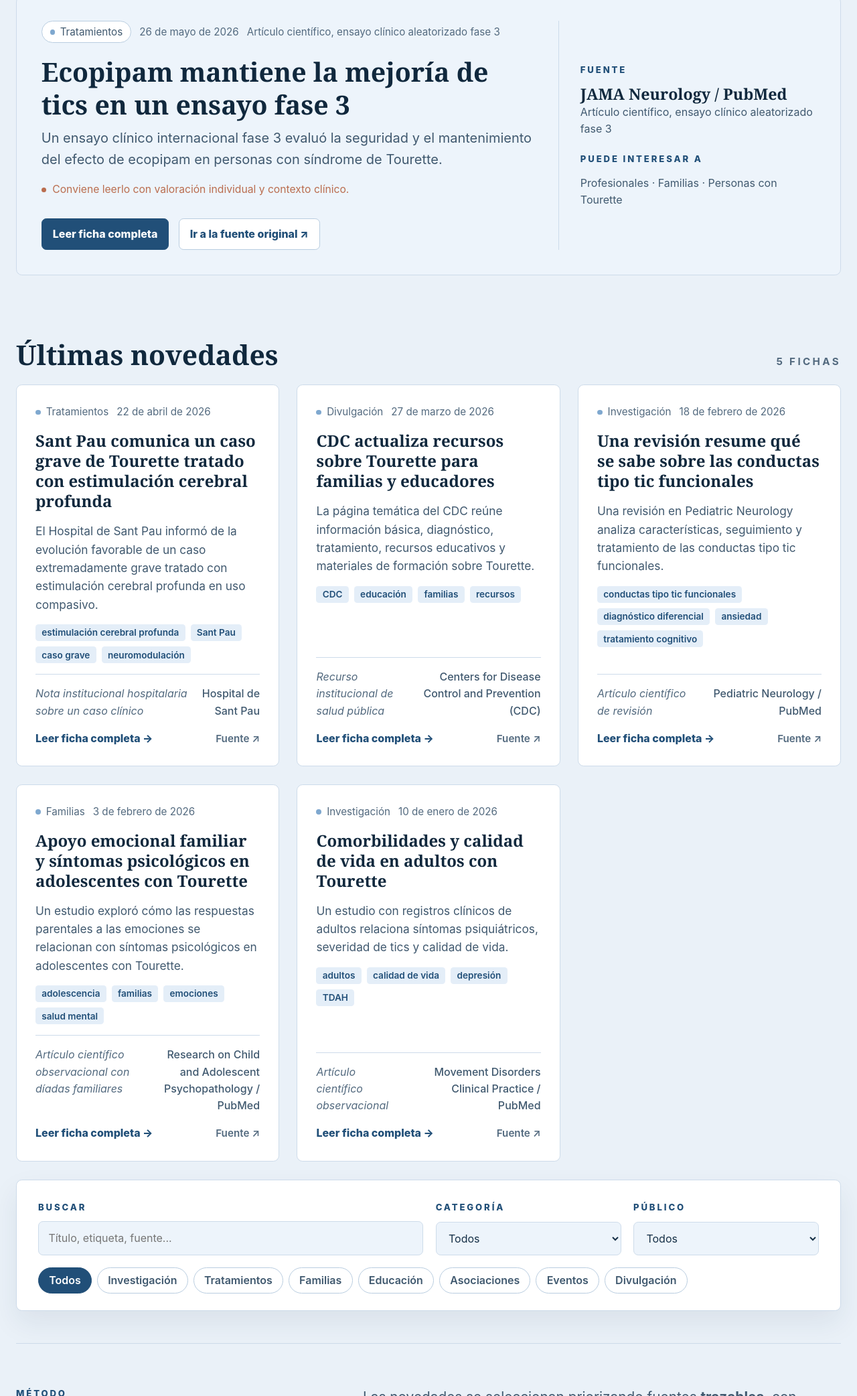
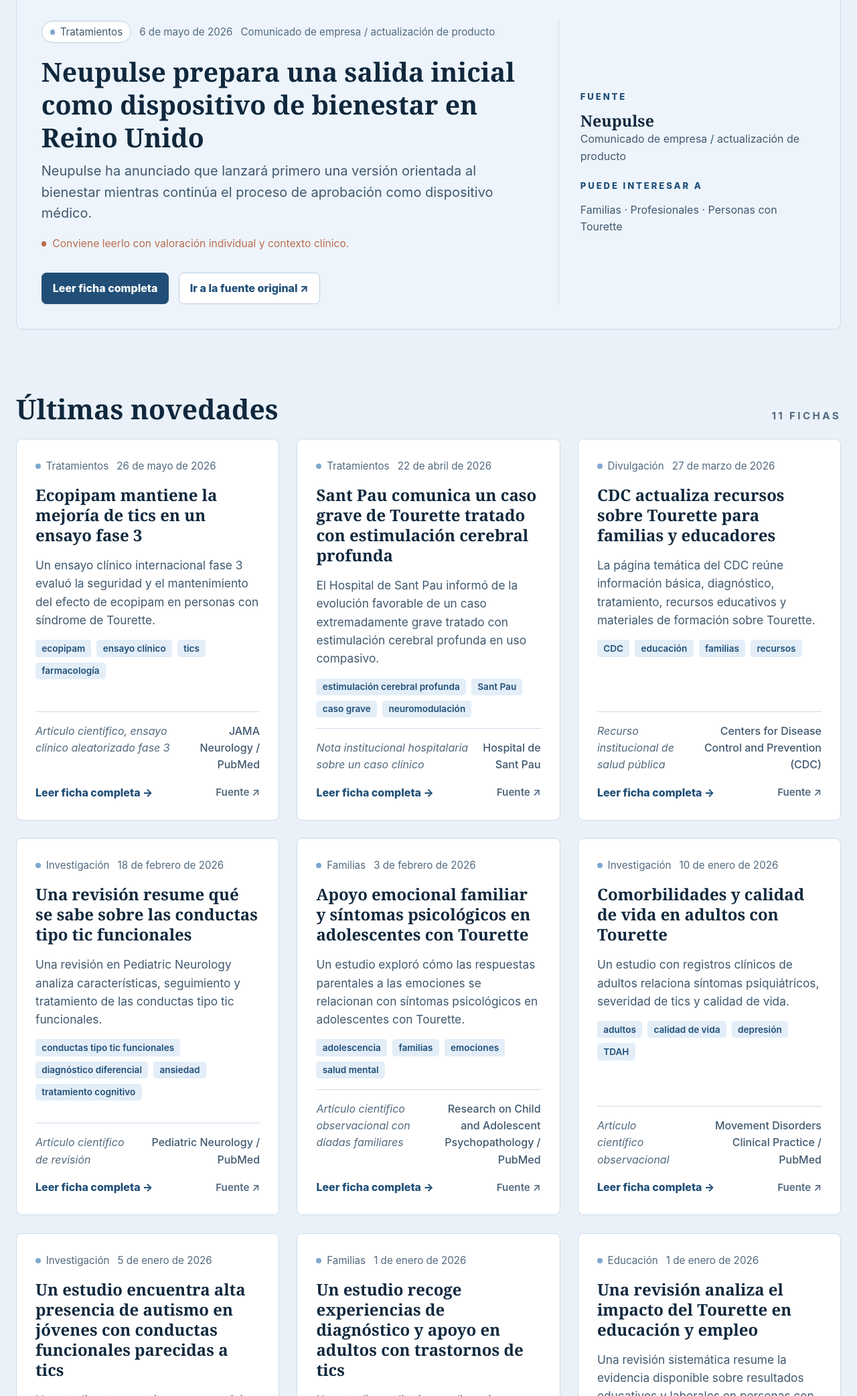
Before and after one commit to sergioberdiales/novedades-tourette, an Astro site: page / in a window 1280 px wide. Shown: the part 716-2800 px from the top of the page at 67% size. Built offline with nearby package versions, Linux system fonts and the light colour scheme; Astro itself is replaced by a stand-in of ours.

Commit message:
Añadir nuevas noticias y destacar Neupulse

```diff
--- a/src/content/config.ts
+++ b/src/content/config.ts
@@ -25,6 +25,7 @@ const posts = defineCollection({
     checkedDate: z.coerce.date(),
     summary: z.string(),
     caution: z.string(),
+    featured: z.boolean().optional().default(false),
   }),
 });
 
--- /dev/null
+++ b/src/content/posts/adultos-tics-diagnostico-apoyo-reino-unido.md
@@ -0,0 +1,17 @@
+---
+title: "Un estudio recoge experiencias de diagnóstico y apoyo en adultos con trastornos de tics"
+date: 2026-01-01
+category: "Familias"
+audience: ["Personas con Tourette", "Familias", "Profesionales"]
+tags: ["adultos", "diagnóstico", "apoyo", "Reino Unido", "experiencia vivida"]
+excerpt: "Un estudio cualitativo analiza cómo adultos con trastornos de tics viven la identificación, el diagnóstico y la búsqueda de apoyo."
+source: "PubMed"
+sourceType: "Artículo científico, estudio cualitativo"
+evidenceLevel: "Investigación cualitativa; aporta experiencia vivida y contexto asistencial"
+originalUrl: "https://pubmed.ncbi.nlm.nih.gov/41705349/"
+originalLanguage: "Inglés"
+checkedDate: 2026-06-01
+summary: >-
+  Este estudio se centra en las experiencias de adultos con trastornos de tics, incluido el síndrome de Tourette, en el Reino Unido. Su objetivo fue explorar cómo las personas adultas viven la autoidentificación, el diagnóstico y el acceso al apoyo. La novedad es interesante porque muchas veces el Tourette se presenta como una condición de la infancia, aunque algunas personas continúan teniendo síntomas y necesidades en la edad adulta. Además, hay adultos que llegan tarde al diagnóstico o que han pasado años interpretando sus síntomas sin una explicación clara. Este tipo de trabajos puede ayudar a visibilizar necesidades asistenciales, emocionales y sociales menos presentes en la conversación pública. También puede ser útil para asociaciones, porque apunta a la importancia de recursos específicos para adultos.
+caution: "Al tratarse de investigación cualitativa, su valor está en comprender experiencias y necesidades, no en estimar porcentajes generales ni sustituir estudios epidemiológicos."
+---
--- /dev/null
+++ b/src/content/posts/autismo-tics-funcionales-infancia-adolescencia.md
@@ -0,0 +1,17 @@
+---
+title: "Un estudio encuentra alta presencia de autismo en jóvenes con conductas funcionales parecidas a tics"
+date: 2026-01-05
+category: "Investigación"
+audience: ["Profesionales", "Familias", "Docentes"]
+tags: ["autismo", "tics funcionales", "adolescencia", "TDAH", "cribado"]
+excerpt: "Un estudio retrospectivo en un servicio especializado británico analizó la relación entre autismo y conductas funcionales parecidas a tics."
+source: "PubMed / Archives of Disease in Childhood"
+sourceType: "Artículo científico, estudio retrospectivo"
+evidenceLevel: "Investigación observacional; no establece causalidad"
+originalUrl: "https://pubmed.ncbi.nlm.nih.gov/41491157/"
+originalLanguage: "Inglés"
+checkedDate: 2026-06-01
+summary: >-
+  El estudio analizó a 63 niños y adolescentes atendidos en el servicio de tics del Great Ormond Street Hospital entre 2020 y 2022 con diagnóstico de conductas funcionales parecidas a tics. Los autores encontraron que el 69,8% tenía diagnóstico de autismo y el 37% tenía síndrome de Tourette, porcentajes elevados en comparación con la población general. También observaron que los jóvenes con autismo presentaban con más frecuencia TDAH y trastornos específicos del aprendizaje. Otro dato relevante fue que una herramienta de cribado, DAWBA, mostró baja sensibilidad para detectar autismo en este grupo. La conclusión principal es que puede ser necesario mejorar el cribado clínico de autismo en jóvenes con este tipo de conductas, especialmente cuando existen dificultades atencionales o de aprendizaje.
+caution: "Es un estudio retrospectivo realizado en un servicio especializado, por lo que sus porcentajes no deben generalizarse directamente a todos los niños con tics o Tourette."
+---
--- /dev/null
+++ b/src/content/posts/i-swear-pelicula-john-davidson-tourette.md
@@ -0,0 +1,17 @@
+---
+title: "I Swear lleva al cine la historia de John Davidson y el Tourette"
+date: 2025-10-10
+category: "Divulgación"
+audience: ["Familias", "Personas con Tourette", "Docentes", "Profesionales"]
+tags: ["I Swear", "John Davidson", "cine", "divulgación", "estigma"]
+excerpt: "La película I Swear cuenta la historia real de John Davidson, activista escocés diagnosticado de Tourette en la adolescencia."
+source: "StudioCanal / BAFTA"
+sourceType: "Película biográfica y comunicado institucional"
+evidenceLevel: "Divulgación cultural basada en una historia real; no es material clínico"
+originalUrl: "https://www.studiocanal.co.uk/title/i-swear-2025/"
+originalLanguage: "Inglés"
+checkedDate: 2026-06-01
+summary: >-
+  I Swear es una película británica basada en la vida de John Davidson, activista escocés con síndrome de Tourette. La historia muestra cómo fue diagnosticado en la adolescencia y cómo tuvo que enfrentarse a la incomprensión social en una época en la que el Tourette era mucho menos conocido. La película puede ser útil como recurso de sensibilización porque acerca al público general una experiencia personal marcada por los tics, el estigma, la escuela, la familia y la búsqueda de aceptación. También conviene verla como una obra cinematográfica, no como una guía médica. Su valor principal está en abrir conversaciones sobre empatía, inclusión y representación pública del Tourette, especialmente cuando la condición sigue reduciéndose muchas veces a estereotipos sobre insultos o conductas llamativas.
+caution: "La película puede ayudar a visibilizar el Tourette, pero no representa todas las experiencias posibles ni debe usarse como explicación clínica completa del trastorno."
+---
--- /dev/null
+++ b/src/content/posts/impacto-tourette-educacion-empleo-revision.md
@@ -0,0 +1,17 @@
+---
+title: "Una revisión analiza el impacto del Tourette en educación y empleo"
+date: 2026-01-01
+category: "Educación"
+audience: ["Familias", "Docentes", "Profesionales", "Personas con Tourette"]
+tags: ["educación", "empleo", "impacto social", "apoyos", "Tourette"]
+excerpt: "Una revisión sistemática resume la evidencia disponible sobre resultados educativos y laborales en personas con Tourette y trastornos persistentes de tics."
+source: "PubMed"
+sourceType: "Artículo científico, revisión sistemática"
+evidenceLevel: "Revisión sistemática; útil para contexto social y educativo"
+originalUrl: "https://pubmed.ncbi.nlm.nih.gov/41484504/"
+originalLanguage: "Inglés"
+checkedDate: 2026-06-01
+summary: >-
+  Esta revisión sistemática examinó estudios sobre resultados educativos y laborales en personas con síndrome de Tourette y trastornos persistentes de tics. Según el resumen disponible, los autores revisaron 69 artículos publicados entre 2003 y marzo de 2025 que comparaban resultados en personas con Tourette o trastornos de tics frente a grupos sin estas condiciones. La revisión es relevante porque desplaza el foco desde los síntomas visibles hacia sus consecuencias prácticas: escuela, estudios, transición a la vida adulta y empleo. Para familias y docentes, este tipo de evidencia ayuda a recordar que el apoyo no debe limitarse a reducir tics, sino también a facilitar adaptación escolar, comprensión del entorno, ajustes razonables y prevención del estigma. La lectura debe hacerse teniendo en cuenta la diversidad de situaciones individuales.
+caution: "Los resultados educativos o laborales no dependen solo del Tourette, sino también de comorbilidades, apoyos disponibles, entorno familiar, escuela, contexto laboral y acceso a diagnóstico."
+---
--- /dev/null
+++ b/src/content/posts/neupulse-lanzamiento-wellness-reino-unido.md
@@ -0,0 +1,18 @@
+---
+title: "Neupulse prepara una salida inicial como dispositivo de bienestar en Reino Unido"
+date: 2026-05-06
+category: "Tratamientos"
+audience: ["Familias", "Profesionales", "Personas con Tourette"]
+tags: ["Neupulse", "tics", "neuromodulación", "Reino Unido", "tecnología"]
+excerpt: "Neupulse ha anunciado que lanzará primero una versión orientada al bienestar mientras continúa el proceso de aprobación como dispositivo médico."
+source: "Neupulse"
+sourceType: "Comunicado de empresa / actualización de producto"
+evidenceLevel: "Tecnología en proceso de comercialización; requiere prudencia regulatoria y clínica"
+originalUrl: "https://neupulse.co/blogs/news/introducing-our-early-access-wellness-release"
+originalLanguage: "Inglés"
+checkedDate: 2026-06-01
+summary: >-
+  Neupulse ha publicado una actualización importante sobre su dispositivo de estimulación de muñeca para personas con síndrome de Tourette y otros trastornos de tics. La empresa explica que sigue trabajando en la vía regulatoria como dispositivo médico, pero que ha encontrado retrasos en ese proceso. Para no demorar completamente el acceso, ha decidido lanzar primero una versión orientada al bienestar, basada en la misma tecnología principal, mientras continúa en paralelo la aprobación como dispositivo médico. Según la compañía, mantiene su plan de lanzamiento gradual en Reino Unido en junio de 2026. La noticia es relevante porque muestra un avance hacia el uso real del dispositivo, pero también exige leerla con cautela: una versión de bienestar no equivale necesariamente a un producto médico aprobado ni sustituye la valoración clínica.
+caution: "Esta actualización no debe interpretarse como una recomendación de uso ni como confirmación de eficacia clínica general. Conviene distinguir entre producto de bienestar, dispositivo médico regulado y tratamiento indicado por profesionales sanitarios."
+featured: true
+---
--- /dev/null
+++ b/src/content/posts/tics-funcionales-diagnostico-tratamiento-revision.md
@@ -0,0 +1,17 @@
+---
+title: "Una revisión actualiza el conocimiento sobre tics funcionales y conductas parecidas a tics"
+date: 2026-01-01
+category: "Investigación"
+audience: ["Profesionales", "Familias", "Personas con Tourette"]
+tags: ["tics funcionales", "diagnóstico", "CBIT", "salud mental", "Tourette"]
+excerpt: "Una revisión científica resume las diferencias clínicas, retos diagnósticos y opciones de manejo en los tics funcionales y conductas parecidas a tics."
+source: "PubMed"
+sourceType: "Artículo científico, revisión"
+evidenceLevel: "Revisión científica; requiere interpretación profesional"
+originalUrl: "https://pubmed.ncbi.nlm.nih.gov/41633747/"
+originalLanguage: "Inglés"
+checkedDate: 2026-06-01
+summary: >-
+  Esta revisión aborda los tics funcionales y las conductas parecidas a tics, un fenómeno que ha recibido más atención en los últimos años, especialmente tras el aumento de casos observado durante la pandemia de COVID-19. El artículo describe que estos cuadros pueden diferenciarse de los tics neurodesarrollativos típicos por rasgos como inicio más brusco, síntomas complejos, aparición en adolescencia tardía o edad adulta joven y mayor variabilidad. También señala que pueden coexistir otros síntomas neurológicos funcionales y problemas de salud mental. En cuanto al manejo, destaca la importancia de un diagnóstico cuidadoso, un enfoque multidisciplinar, la terapia cognitivo-conductual y la intervención conductual integral para tics cuando procede. La revisión insiste en que todavía no existen protocolos estandarizados y que los planes deben individualizarse.
+caution: "La distinción entre Tourette, tics funcionales y otros trastornos de tics puede ser compleja. Esta ficha no debe usarse para autodiagnóstico; requiere valoración por profesionales con experiencia."
+---
--- a/src/pages/index.astro
+++ b/src/pages/index.astro
@@ -6,8 +6,8 @@ const posts = (await getCollection("posts")).sort(
   (a, b) => b.data.date.valueOf() - a.data.date.valueOf(),
 );
 
-const featured = posts[0];
-const latestPosts = posts.slice(1);
+const featured = posts.find((post) => post.data.featured) ?? posts[0];
+const latestPosts = posts.filter((post) => post.slug !== featured.slug);
 
 const categories = [
   "Todos",
```
Also changed, not shown: README.md.
